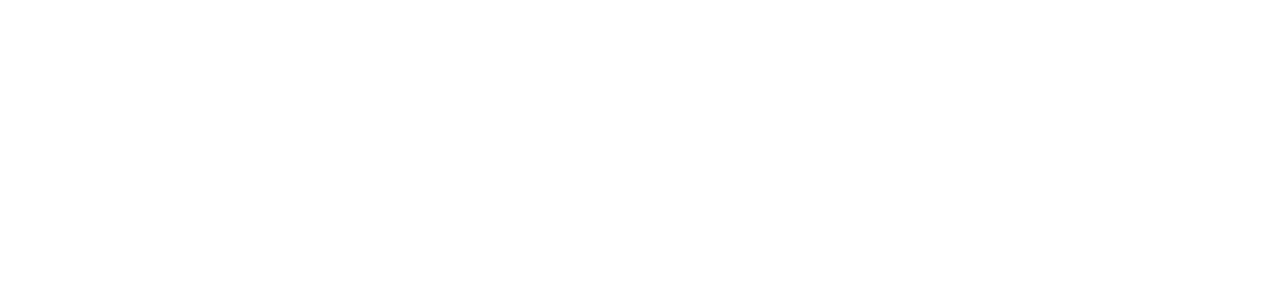
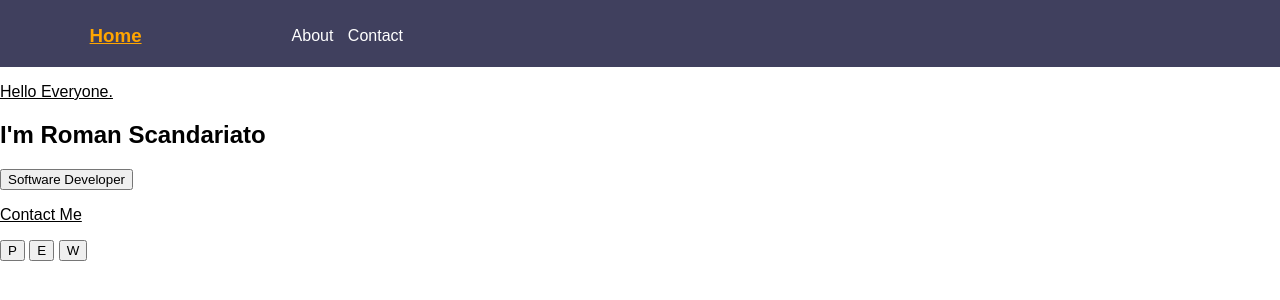
Before and after one commit to RomanScandariato/website_basics, a plain HTML site: page index.html in a window 1280 px wide. Drawn offline with Linux system fonts and the light colour scheme.

Commit message:
finished the index header and starting styles

```diff
--- /dev/null
+++ b/css/style.css
@@ -0,0 +1,50 @@
+/* RESETS */
+body {
+    /* background: red; */
+    margin: 0;
+    font-family: sans-serif;
+}
+
+h3 {
+    margin: 0
+}
+
+a {
+    text-decoration: none;
+}
+
+/* CUSTOM STYLES */
+
+header {
+    /* Aligns the direct children on a row left to rigfht */
+    display: flex;
+    /* Once you set display: flex you can align items vertically and horizontally with flexbox properties */
+    /* Align items will align the direct children on the y-axis (top to bottom) */
+    align-items: center;
+    /* push the direct children as far apart as possible using the space between them (x axis) */
+    /* justify-content: space-between; */
+    background: #242447de;
+    padding: 25px 7% 20px;
+}
+
+header nav {
+    /* percentage values are always a percentage of the parent's value (width/height) */
+    margin-left: 150px;
+}
+
+header a {
+    color: orange
+}
+
+header a:hover, header a.active, p {
+    text-decoration: underline;
+}
+
+header nav a {
+    color: #fff;
+}
+
+/* select all links within the nav except the last one */
+header nav a:not(:last-child)  {
+    margin-right: 10px;
+}
--- a/index.html
+++ b/index.html
@@ -4,12 +4,38 @@
 
     <head>
         <title>Website Basics</title>
+
+        <link rel="stylesheet" href="./css/style.css">
+
     </head>
 
     <body>
         <header>
+            <a class="active" href="./index.html">
+                <h3>Home</h3>
+            </a>
 
+            <nav>
+                <a href="./about.html">About</a>
+                <a href="./contact.html">Contact</a>
+            </nav>
         </header>
+
+        <main>
+            <section>
+                <!-- <p style="color: orange; background: lightseagreen;">Hello Everyone.</p> -->
+                <p>Hello Everyone.</p>
+                <h1>I'm Roman Scandariato</h1>
+                <button>Software Developer</button>
+            </section>
+
+            <aside>
+                <p>Contact Me</p>
+                <button>P</button>
+                <button>E</button>
+                <button>W</button>
+            </aside>
+        </main>
     </body>
 
 </html>
```
Also changed, not shown: about.html (added, +23 -0 lines).
